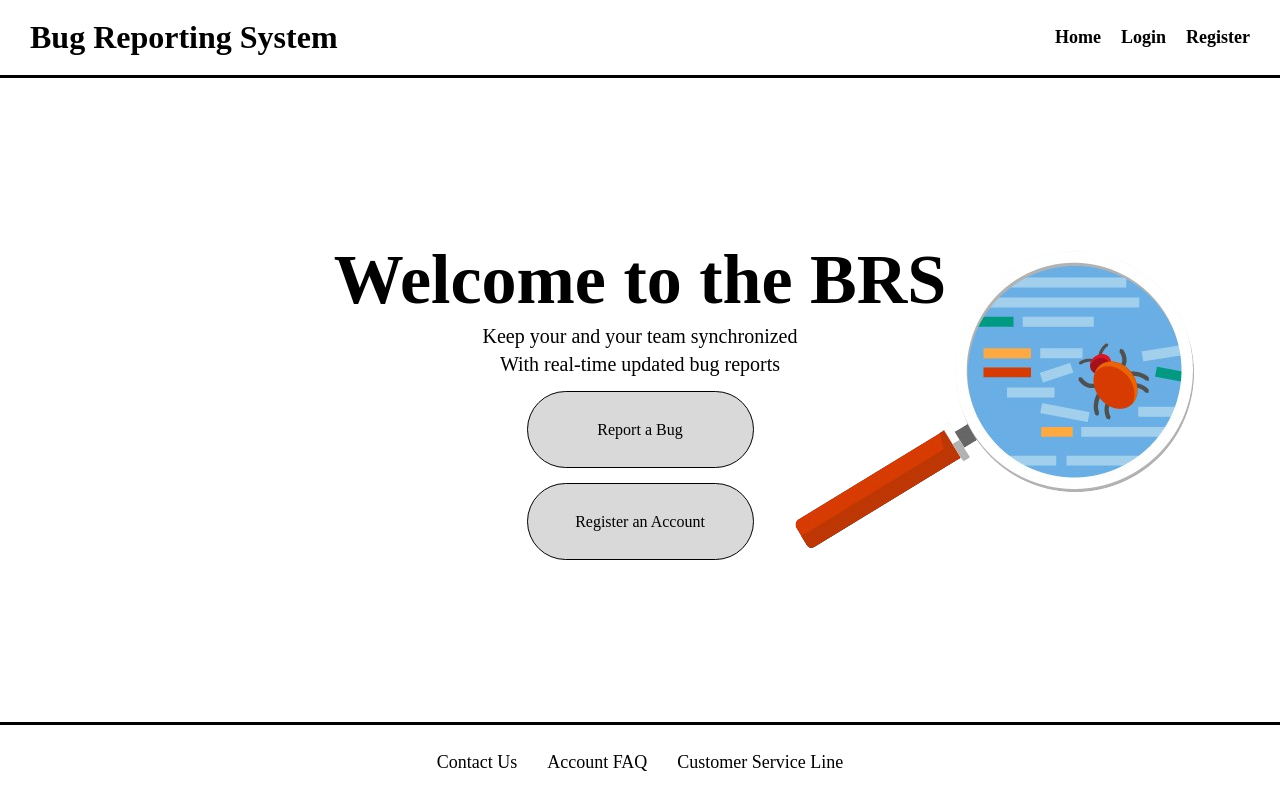
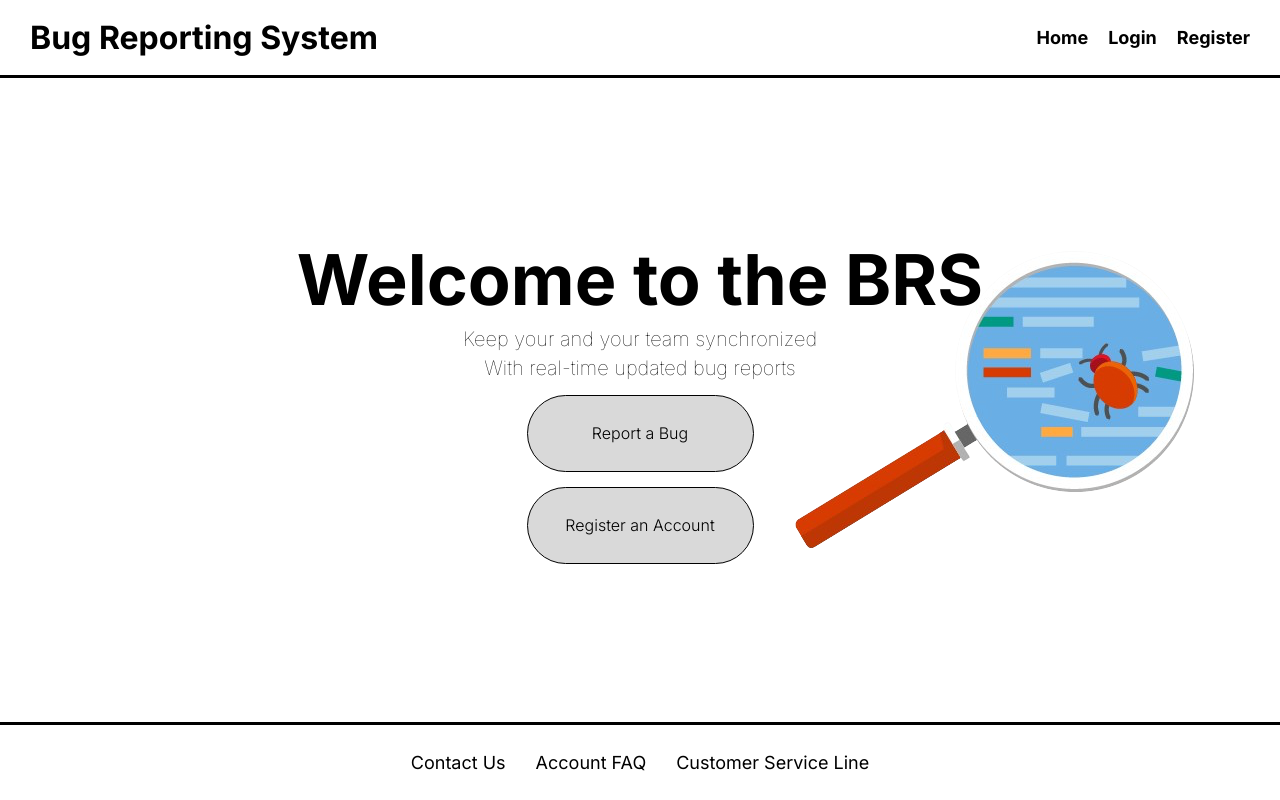
Before and after one commit to kteopiz/bug-report-database-app, a plain HTML site: page index.html in a window 1280 px wide. Drawn offline with Linux system fonts and the light colour scheme.

Commit message:
Add new font, connect home -> login, not login -> home yet

```diff
--- a/index.css
+++ b/index.css
@@ -1,6 +1,7 @@
 * {
     padding: 0;
     margin: 0;
+    font-family: 'Inter', 'Arial', sans-serif;
 }
 
 ul {
--- a/index.html
+++ b/index.html
@@ -4,6 +4,9 @@
         <meta charset="UTF-8">
         <meta name="viewport" content="width=device-width, initial-scale=1.0">
         <link rel="stylesheet" href="index.css">
+        <link rel="preconnect" href="https://fonts.googleapis.com">
+        <link rel="preconnect" href="https://fonts.gstatic.com" crossorigin>
+        <link href="https://fonts.googleapis.com/css2?family=Inter:wght@100..900&display=swap" rel="stylesheet">
         <title>Home - Bug Report System</title>
     </head>
     <body>
@@ -14,7 +17,7 @@
                 </ul>
                 <ul class="right-sec-nav">
                     <li><a href="">Home</a></li>
-                    <li><a href="">Login</a></li>
+                    <li><a href="login.html">Login</a></li>
                     <li><a href="">Register</a></li>
                 </ul>
             </nav>
--- a/login.css
+++ b/login.css
@@ -1,3 +1,7 @@
+* {
+    font-family: 'Inter', 'Arial', sans-serif;
+}
+
 body{
     display: flex;
     justify-content: center;
```
Also changed, not shown: login.html (+3 -0 lines).
